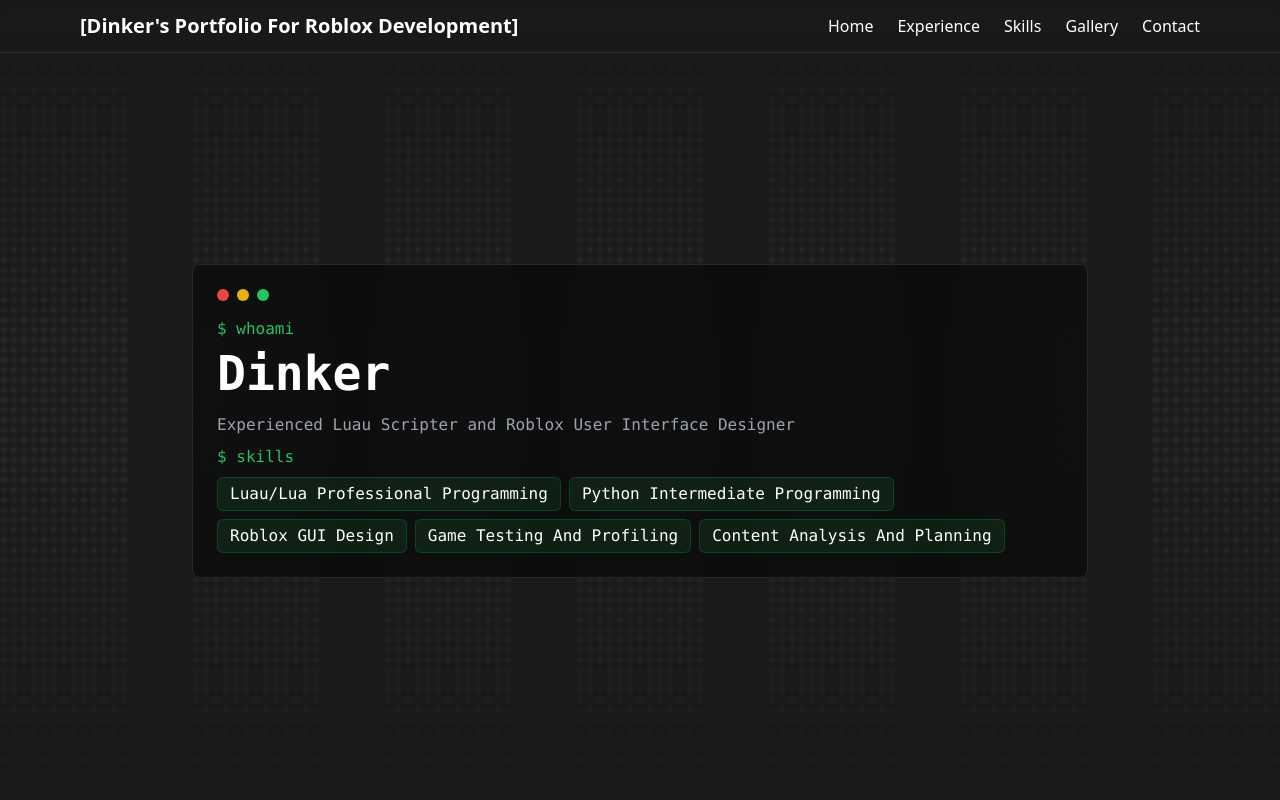
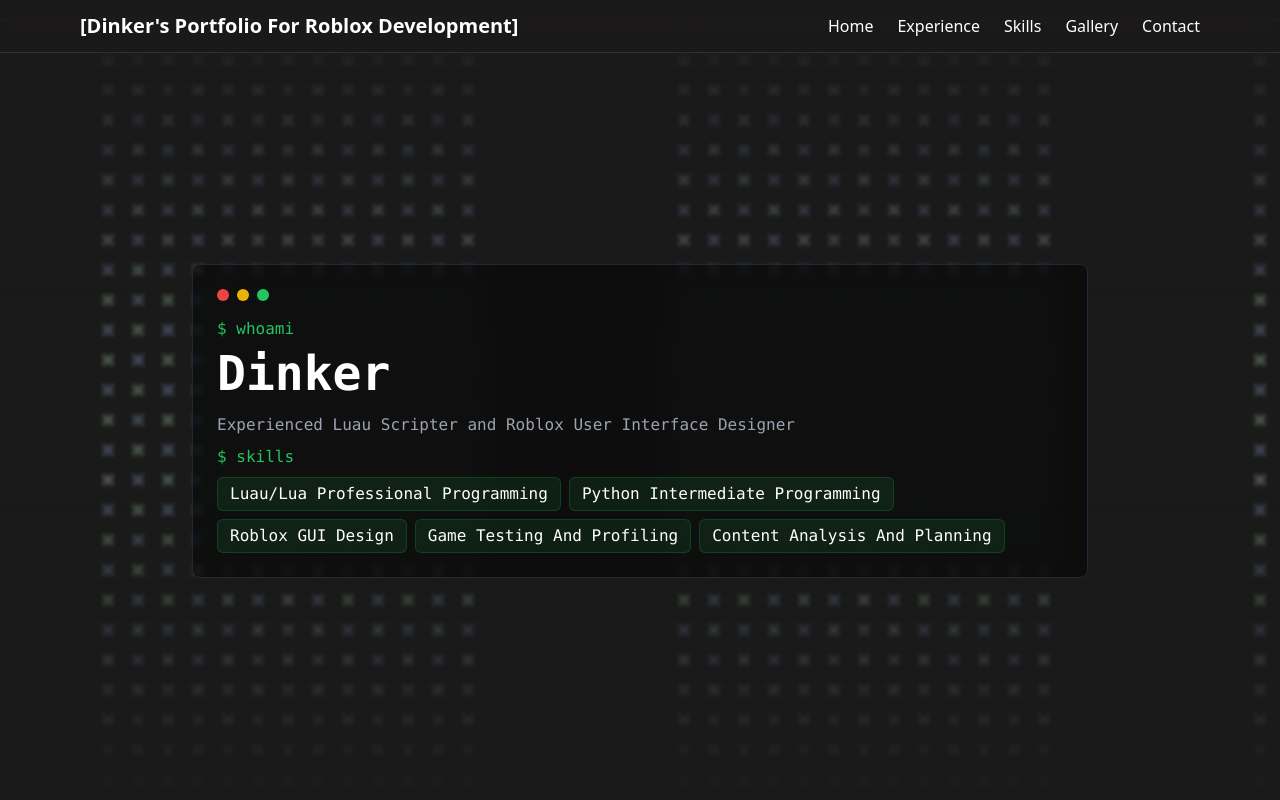
Before and after one commit to Next-Level-Dev/robloxdevportfolio, a Next.js app: page / in a window 1280 px wide. Shown: the top 800 px of the page. Built offline with nearby package versions, Linux system fonts and the light colour scheme.

Commit message:
more layout stuff

```diff
--- a/app/components/Gallery.tsx
+++ b/app/components/Gallery.tsx
@@ -12,8 +12,8 @@ const images = [
 
 export default function Gallery() {
   return (
-    <section className="p-4 max-w-6xl mx-auto">
-      <h2 className="text-3xl font-bold text-center mb-4">Image Gallery</h2>
+    <section className="py-20 px-4 max-w-6xl mx-auto">
+      <h2 className="text-3xl font-bold text-center 1">Image Gallery</h2>
 
       {/* 2 images per row on all screen sizes */}
       <div className="grid grid-cols-1 sm:grid-cols-3 gap-4">
--- a/app/layout.tsx
+++ b/app/layout.tsx
@@ -32,10 +32,11 @@ export default function RootLayout({
         {/* Background grid + mask + blur */}
         <div className="fixed inset-0 -z-10">
           <div
-            className="absolute inset-0 bg-[url('/grid2.svg')] bg-center bg-repeat opacity-40"
+            className="absolute inset-0 bg-[url('/grid2.svg')] bg-repeat opacity-40"
             style={{
-              backgroundSize: '15% 15%',
+              backgroundSize: '45% 45%',
               filter: 'blur(2px)',
+              backgroundPosition: 'top left',
             }}
           />
           <div
@@ -51,10 +52,10 @@ export default function RootLayout({
         </div>
 
         <main className="min-h-screen flex flex-col justify-center">
-          <div className="w-full border-t border-red-500 mt-5 h-0" />
-          <HashCleaner />
-          {children}
-          <div className="w-full border-t border-red-500 mt-5 h-0" />
+            <HashCleaner />
+            <div className="w-full border-t border-red-500 mt-5" />
+            <div className="flex-grow">{children}</div>
+            <div className="w-full border-t border-red-500 mt-5" />
         </main>
       </body>
     </html>
```
